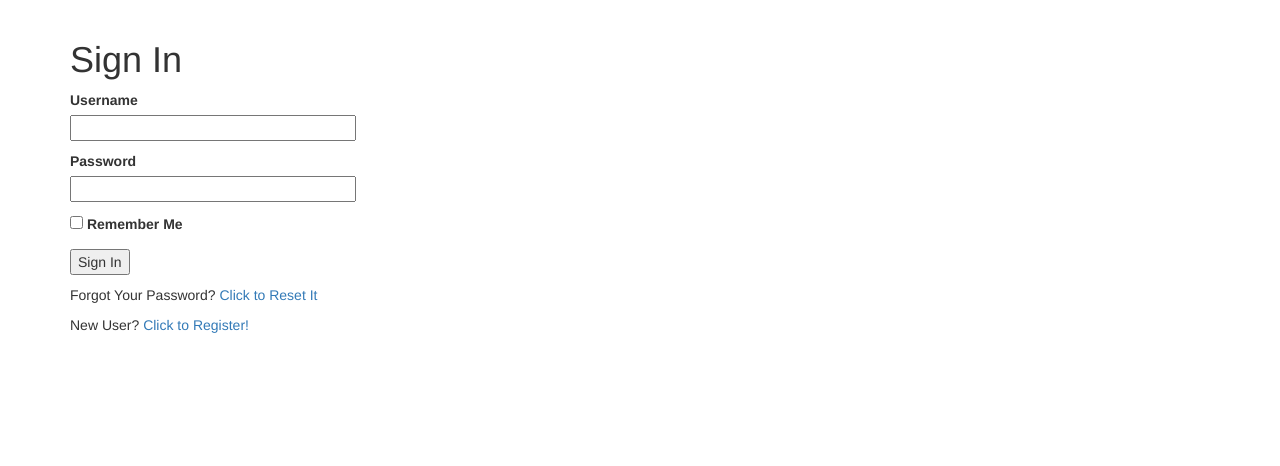
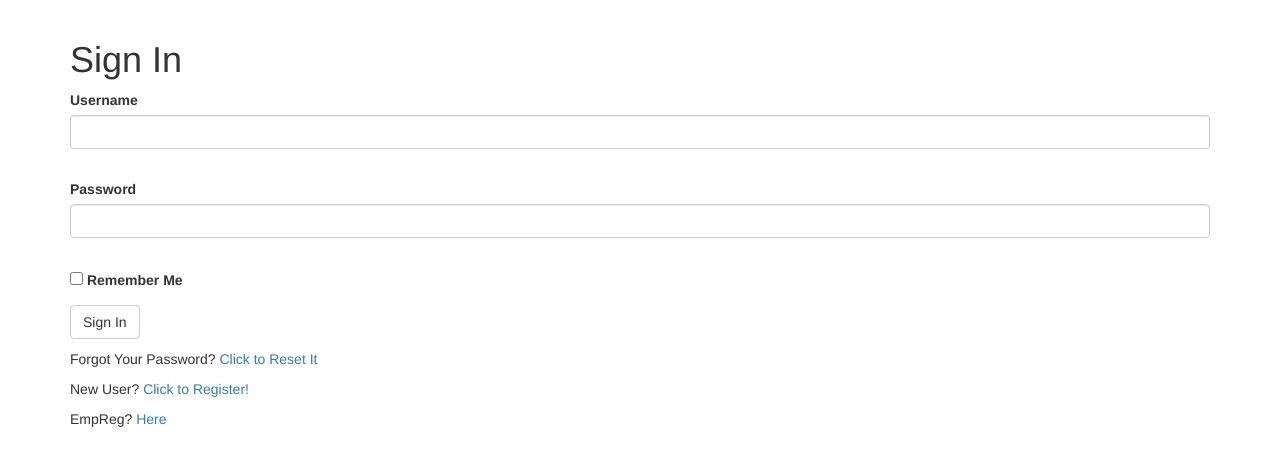
Before and after one commit to grbarker/Freyja, a Flask app: page /login in a window 1280 px wide. Shown: the part 50-516 px from the top of the page. Run offline with Flask 2, Linux system fonts and the light colour scheme; some libraries are stand-ins or nearby versions.

Commit message:
Style form boxes, add employee register link to login template.

```diff
--- a/app/templates/login.html
+++ b/app/templates/login.html
@@ -6,20 +6,20 @@
         {{ form.hidden_tag() }}
         <p>
             {{ form.username.label }}<br>
-            {{ form.username(size=32) }}<br>
+            {{ form.username(class="form-control") }}<br>
             {% for error in form.username.errors %}
             <span style="color: red;">[{{ error }}]</span>
             {% endfor %}
         </p>
         <p>
             {{ form.password.label }}<br>
-            {{ form.password(size=32) }}<br>
+            {{ form.password(class="form-control") }}<br>
             {% for error in form.password.errors %}
             <span style="color: red;">[{{ error }}]</span>
             {% endfor %}
         </p>
         <p>{{ form.remember_me() }} {{ form.remember_me.label }}</p>
-        <p>{{ form.submit() }}</p>
+        <p>{{ form.submit(class="btn btn-default") }}</p>
     </form>
     <p>
         Forgot Your Password?
@@ -29,4 +29,8 @@
         New User?
         <a href="{{ url_for('register') }}">Click to Register!</a>
     </p>
+    <p>
+        EmpReg?
+        <a href="{{ url_for('register_employee') }}">Here</a>
+    </p>
 {% endblock %}
```
